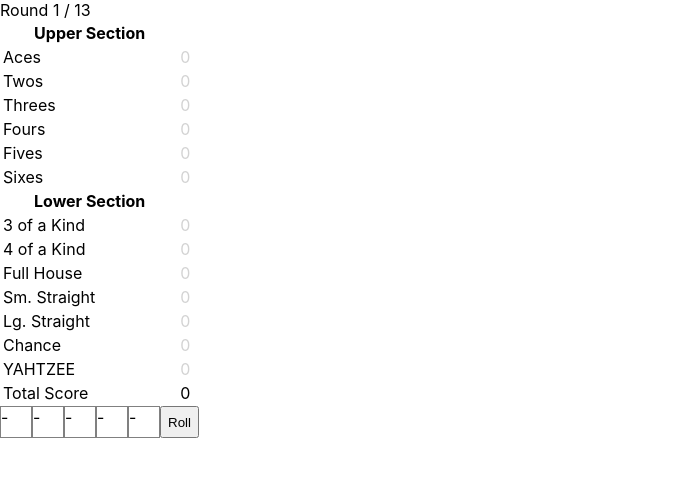
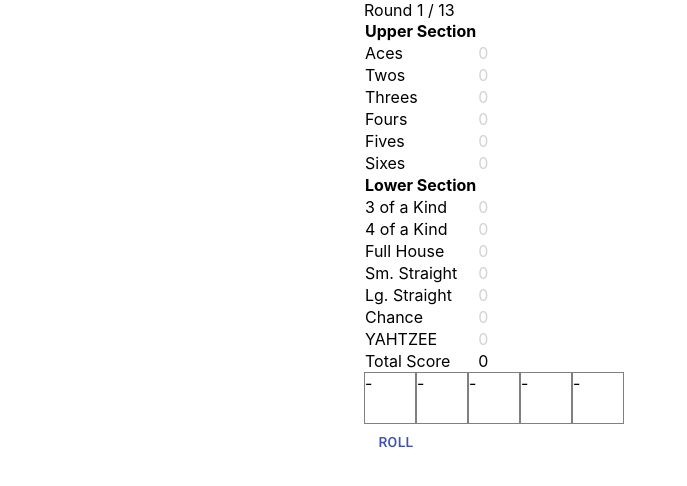
Before and after one commit to aamharris/yahtzee-react, a React (Create React App) app: page / in a window 1280 px wide. Shown: the top 486 px of the page, without its empty margins (0-687 px from the left). Built offline with nearby package versions, Linux system fonts and the light colour scheme.

Commit message:
add mui and begin styles for components

```diff
--- a/package.json
+++ b/package.json
@@ -3,6 +3,7 @@
   "version": "0.1.0",
   "private": true,
   "dependencies": {
+    "@material-ui/core": "^4.11.3",
     "@testing-library/jest-dom": "^5.11.9",
     "@testing-library/react": "^11.2.3",
     "@testing-library/user-event": "^12.6.0",
--- a/public/index.html
+++ b/public/index.html
@@ -5,16 +5,14 @@
     <link rel="icon" href="%PUBLIC_URL%/favicon.ico" />
     <meta name="viewport" content="width=device-width, initial-scale=1" />
     <meta name="theme-color" content="#000000" />
-    <meta
-      name="description"
-      content="Web site created using create-react-app"
-    />
+    <meta name="description" content="Web site created using create-react-app" />
     <link rel="apple-touch-icon" href="%PUBLIC_URL%/logo192.png" />
     <!--
       manifest.json provides metadata used when your web app is installed on a
       user's mobile device or desktop. See https://developers.google.com/web/fundamentals/web-app-manifest/
     -->
     <link rel="manifest" href="%PUBLIC_URL%/manifest.json" />
+    <link rel="stylesheet" href="https://fonts.googleapis.com/css?family=Roboto:300,400,500,700&display=swap" />
     <!--
       Notice the use of %PUBLIC_URL% in the tags above.
       It will be replaced with the URL of the `public` folder during the build.
@@ -24,7 +22,7 @@
       work correctly both with client-side routing and a non-root public URL.
       Learn how to configure a non-root public URL by running `npm run build`.
     -->
-    <title>React App</title>
+    <title>Yahtzee</title>
   </head>
   <body>
     <noscript>You need to enable JavaScript to run this app.</noscript>
--- a/src/dice-container/index.tsx
+++ b/src/dice-container/index.tsx
@@ -1,10 +1,32 @@
+import Box from "@material-ui/core/Box";
+import Button from "@material-ui/core/Button";
+import React from "react";
 import { YahtzeeDice } from "../game";
+import DiceAce from "./images/dice-ace.png";
+import DiceTwo from "./images/dice-two.png";
+import DiceThree from "./images/dice-three.png";
+import DiceFour from "./images/dice-four.png";
+import DiceFive from "./images/dice-five.png";
+import DiceSix from "./images/dice-six.png";
 
 type DiceContainerProps = {
   dice: YahtzeeDice[];
   canRollDice: boolean;
   onDiceRolled: (dice: YahtzeeDice[]) => void;
   onDiceClicked: (selectedDice: YahtzeeDice) => void;
+};
+
+interface NumberToDicePathMap {
+  [value: number]: string;
+}
+
+const dicePathLookup: NumberToDicePathMap = {
+  1: DiceAce,
+  2: DiceTwo,
+  3: DiceThree,
+  4: DiceFour,
+  5: DiceFive,
+  6: DiceSix,
 };
 
 export default function DiceContainer({ dice, canRollDice, onDiceRolled, onDiceClicked }: DiceContainerProps) {
@@ -21,22 +43,28 @@
   };
 
   return (
-    <div style={{ display: "flex" }}>
+    <>
+      <Box display={"flex"}>
         {dice.map((d: YahtzeeDice) => {
           return (
             <div
               key={d.id}
               data-testid={`dice-${d.id}`}
               onClick={() => onDiceClicked(d)}
-            style={{ width: "30px", height: "30px", border: `1px solid ${d.isLocked ? "yellow" : "gray"}` }}
+              style={{ width: "50px", height: "50px", border: `1px solid ${d.isLocked ? "yellow" : "gray"}` }}
             >
-            {d.value ?? "-"}
+              {d.value ? (
+                <img style={{ width: "50px", height: "50px" }} src={dicePathLookup[d.value]} alt={d.value.toString()} />
+              ) : (
+                "-"
+              )}
             </div>
           );
         })}
-      <button onClick={rollDice} disabled={!canRollDice}>
+      </Box>
+      <Button color="primary" onClick={rollDice} disabled={!canRollDice}>
         Roll
-      </button>
-    </div>
+      </Button>
+    </>
   );
 }
--- a/src/game/index.tsx
+++ b/src/game/index.tsx
@@ -4,6 +4,8 @@
 import Scorecard, { YahtzeeScorecard2 } from "../scorecard";
 import { MAX_ROLL_PER_ROUND, MAX_ROUND_COUNT } from "../constants";
 import { createNewScorecard } from "../scorecard/scorecardManager";
+import Container from "@material-ui/core/Container";
+import Box from "@material-ui/core/Box";
 
 export interface YahtzeeDice {
   id: number;
@@ -52,7 +54,8 @@
   };
 
   return (
-    <div>
+    <Container maxWidth={"sm"}>
+      <Box flex justifyContent={"center"}>
         <div>Round {gameRound} / 13</div>
         <Scorecard
           dice={dice}
@@ -68,7 +71,8 @@
           onDiceRolled={onDiceRolled}
         />
         {isGameOver && "Game Over!"}
-    </div>
+      </Box>
+    </Container>
   );
 }
 
--- a/src/scorecard/index.tsx
+++ b/src/scorecard/index.tsx
@@ -41,7 +41,7 @@
 
   return (
     <div>
-      <table style={{ width: "200px" }}>
+      <table style={{ borderCollapse: "collapse" }}>
         <thead>
           <tr>
             <th>Upper Section</th>
```
Also changed, not shown: 1 other file (tests, documents, lock files or other folders). Lines whose indentation alone changed are shown as unchanged.
